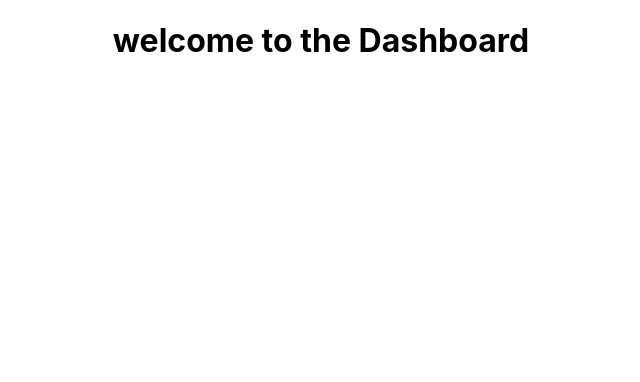
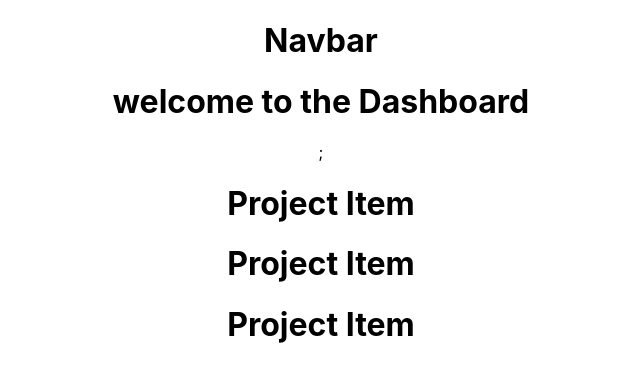
Before and after one commit to JasonFrimpong93/AgileintPPMTool, a React (Create React App) app in the folder ppmtool-react-client/: page / in a window 1280 px wide. Shown: the top 382 px of the page, without its empty margins (319-959 px from the left). Built offline with nearby package versions, Linux system fonts and the light colour scheme.

Commit message:
Header created and Navbar

```diff
--- a/ppmtool-react-client/src/App.js
+++ b/ppmtool-react-client/src/App.js
@@ -3,11 +3,13 @@
 import "./App.css";
 
 import React, { Component } from "react";
+import Header from "./components/Layout/Header";
 
 class App extends Component {
   render() {
     return (
       <div className="App">
+        <Header />
         <Dashboard />
       </div>
     );
--- a/ppmtool-react-client/src/components/Dashboard.js
+++ b/ppmtool-react-client/src/components/Dashboard.js
@@ -1,8 +1,16 @@
 import React, { Component } from "react";
+import ProjectItem from "./Project/ProjectItem";
 
 class Dashboard extends Component {
   render() {
-    return <h1>welcome to the Dashboard</h1>;
+    return (
+      <div>
+        <h1>welcome to the Dashboard</h1>;
+        <ProjectItem />
+        <ProjectItem />
+        <ProjectItem />
+      </div>
+    );
   }
 }
 
--- /dev/null
+++ b/ppmtool-react-client/src/components/Layout/Header.js
@@ -0,0 +1,13 @@
+import React, { Component } from "react";
+
+class Header extends Component {
+  render() {
+    return (
+      <div>
+        <h1>Navbar</h1>
+      </div>
+    );
+  }
+}
+
+export default Header;
--- /dev/null
+++ b/ppmtool-react-client/src/components/Project/ProjectItem.js
@@ -0,0 +1,12 @@
+import React, { Component } from "react";
+
+class ProjectItem extends Component {
+  render() {
+    return (
+      <div>
+        <h1>Project Item</h1>
+      </div>
+    );
+  }
+}
+export default ProjectItem;
```
